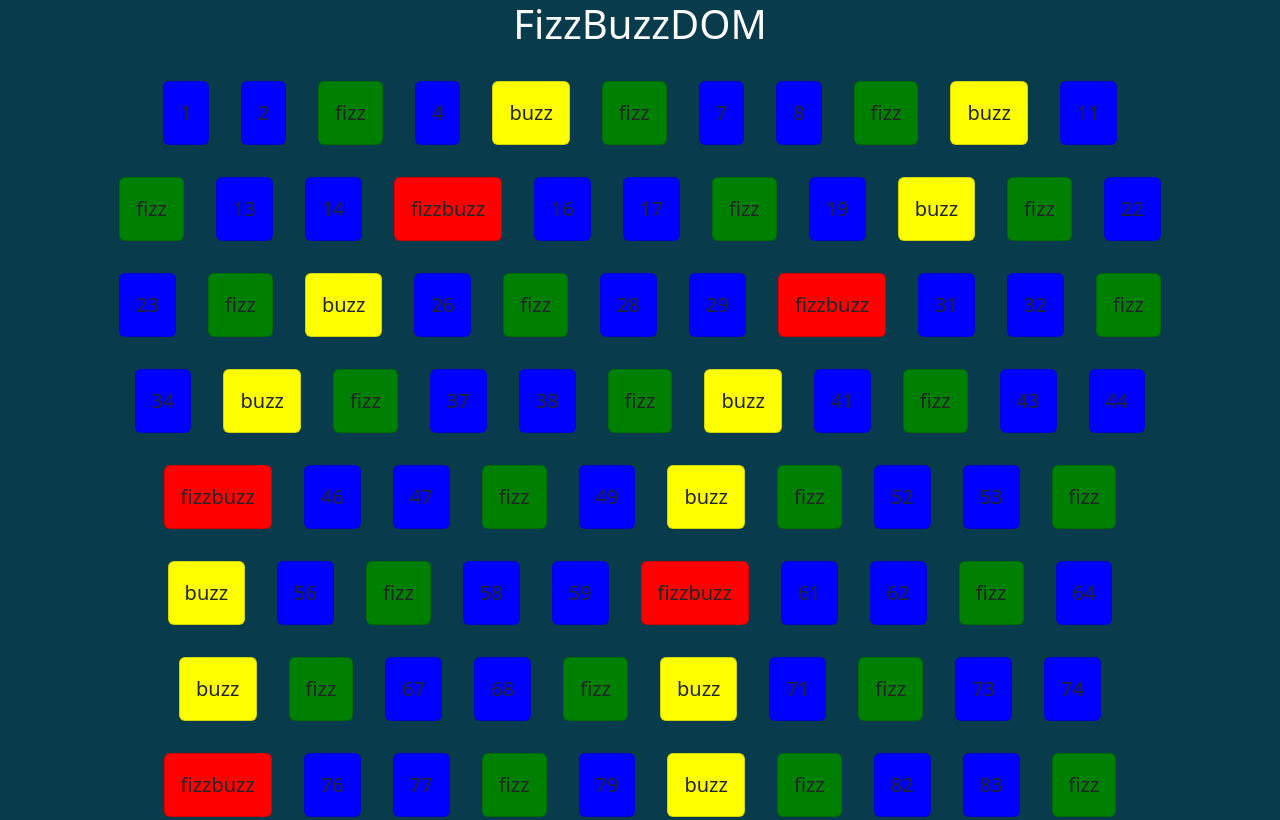
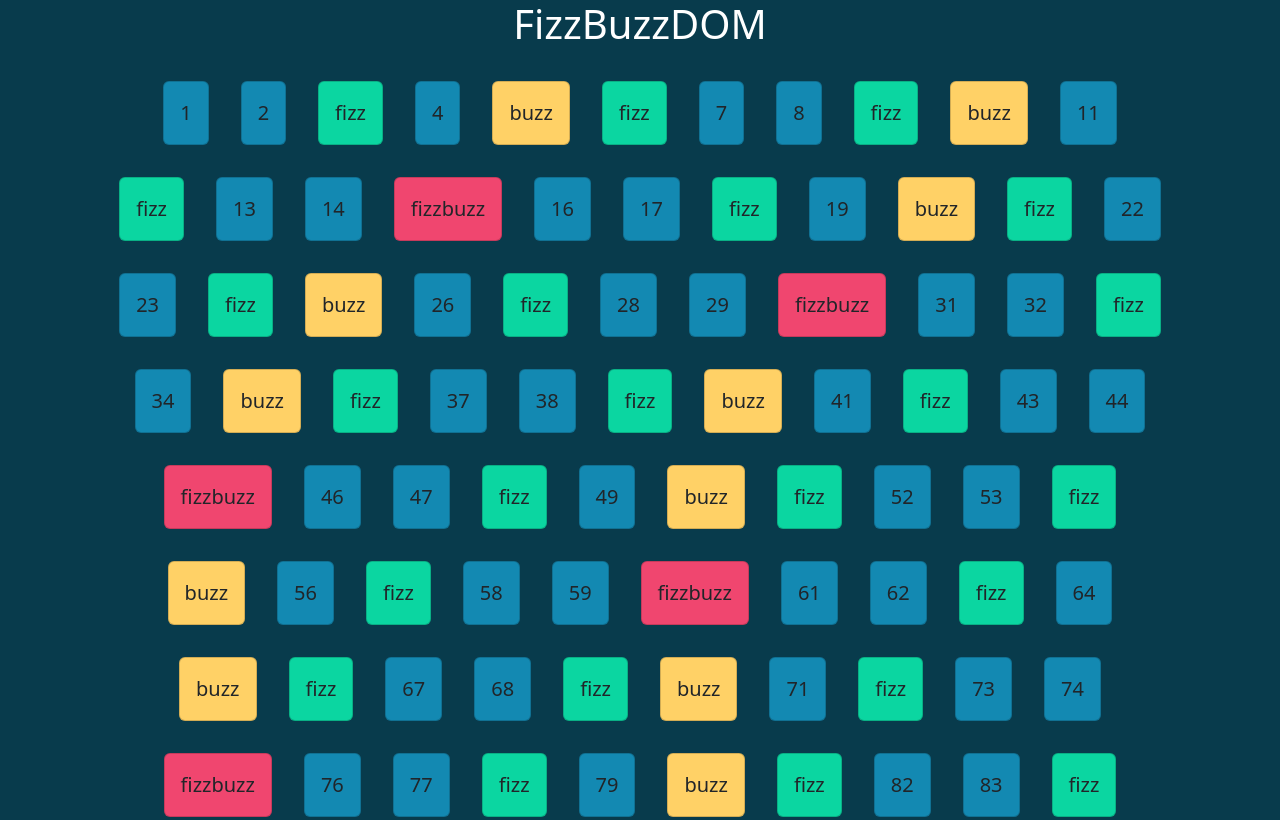
Before and after one commit to AndreaCreazzi/js-fizzbuzz, a plain HTML site: page index.html in a window 1280 px wide. Shown: the top 820 px of the page. Drawn offline with nearby package versions, Linux system fonts and the light colour scheme.

Commit message:
fix color background

```diff
--- a/css/style.css
+++ b/css/style.css
@@ -4,19 +4,19 @@ body{
 
 
 .red{
-    background-color: red;
+    background-color: #f0466f;
 }
 
 .green{
-    background-color: green;
+    background-color: #0bd6a1;
 }
 
 .yellow{
-    background-color: yellow;
+    background-color: #ffd166;
 }
 
 .blue{
-    background-color: blue;
+    background-color: #1389b2;
 }
 
 .display{
```
